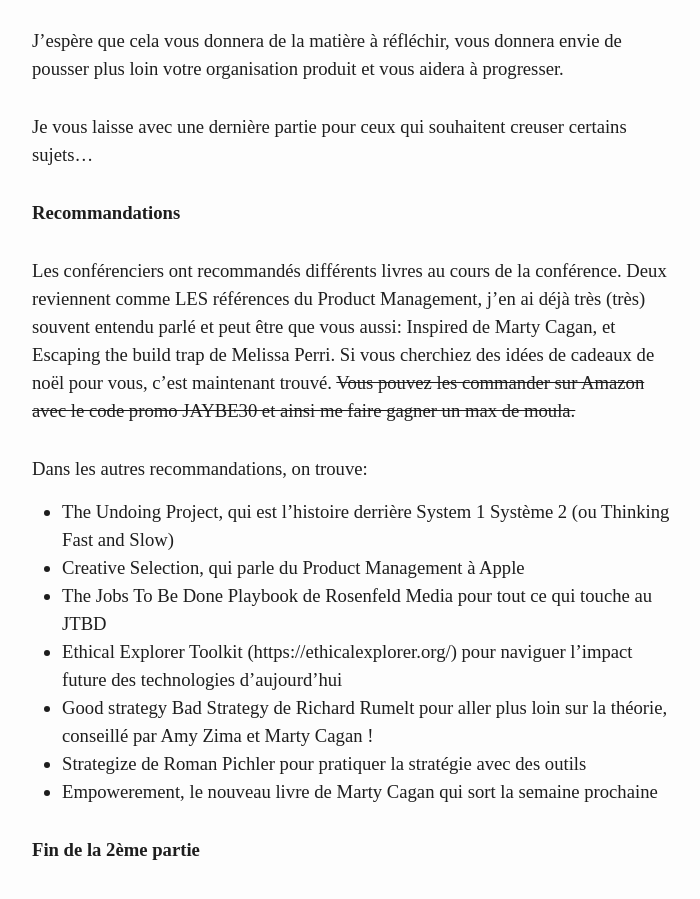
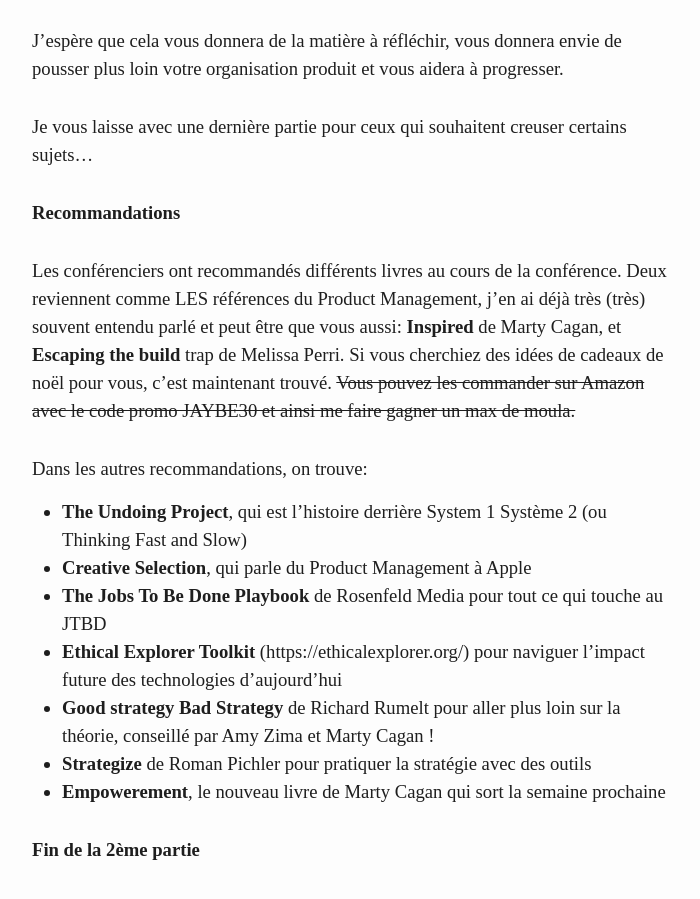
Before and after one commit to JbDenoual/jbdenoual.github.io, a Jekyll site: the page built from _posts/2020-11-26-mindtheproduct2020-part2.markdown, in a window 1280 px wide and 900 px high, scrolled down 7398 px. Shown: the whole window, without its empty margins (288-988 px from the left). Built offline with Jekyll 4.4.1, drawn with Linux system fonts in a browser that asks for light colours; some web fonts are replaced.

```diff
--- a/_posts/2020-11-26-mindtheproduct2020-part2.markdown
+++ b/_posts/2020-11-26-mindtheproduct2020-part2.markdown
@@ -160,15 +160,15 @@ Je vous laisse avec une dernière partie pour ceux qui souhaitent creuser certai
 
 **Recommandations**
 
-Les conférenciers ont recommandés différents livres au cours de la conférence. Deux reviennent comme LES références du Product Management, j'en ai déjà très (très) souvent entendu parlé et peut être que vous aussi: Inspired de Marty Cagan, et Escaping the build trap de Melissa Perri. Si vous cherchiez des idées de cadeaux de noël pour vous, c'est maintenant trouvé. ~~Vous pouvez les commander sur Amazon avec le code promo JAYBE30 et ainsi me faire gagner un max de moula.~~
+Les conférenciers ont recommandés différents livres au cours de la conférence. Deux reviennent comme LES références du Product Management, j'en ai déjà très (très) souvent entendu parlé et peut être que vous aussi: **Inspired** de Marty Cagan, et **Escaping the build** trap de Melissa Perri. Si vous cherchiez des idées de cadeaux de noël pour vous, c'est maintenant trouvé. ~~Vous pouvez les commander sur Amazon avec le code promo JAYBE30 et ainsi me faire gagner un max de moula.~~
 
 Dans les autres recommandations, on trouve:
-- The Undoing Project, qui est l'histoire derrière System 1 Système 2 (ou Thinking Fast and Slow)
-- Creative Selection, qui parle du Product Management à Apple
-- The Jobs To Be Done Playbook de Rosenfeld Media pour tout ce qui touche au JTBD
-- Ethical Explorer Toolkit (https://ethicalexplorer.org/) pour naviguer l'impact future des technologies d'aujourd'hui
-- Good strategy Bad Strategy de Richard Rumelt pour aller plus loin sur la théorie, conseillé par Amy Zima et Marty Cagan !
-- Strategize de Roman Pichler pour pratiquer la stratégie avec des outils
-- Empowerement, le nouveau livre de Marty Cagan qui sort la semaine prochaine
+- **The Undoing Project**, qui est l'histoire derrière System 1 Système 2 (ou Thinking Fast and Slow)
+- **Creative Selection**, qui parle du Product Management à Apple
+- **The Jobs To Be Done Playbook** de Rosenfeld Media pour tout ce qui touche au JTBD
+- **Ethical Explorer Toolkit** (https://ethicalexplorer.org/) pour naviguer l'impact future des technologies d'aujourd'hui
+- **Good strategy Bad Strategy** de Richard Rumelt pour aller plus loin sur la théorie, conseillé par Amy Zima et Marty Cagan !
+- **Strategize** de Roman Pichler pour pratiquer la stratégie avec des outils
+- **Empowerement**, le nouveau livre de Marty Cagan qui sort la semaine prochaine
 
 **Fin de la 2ème partie**
```
